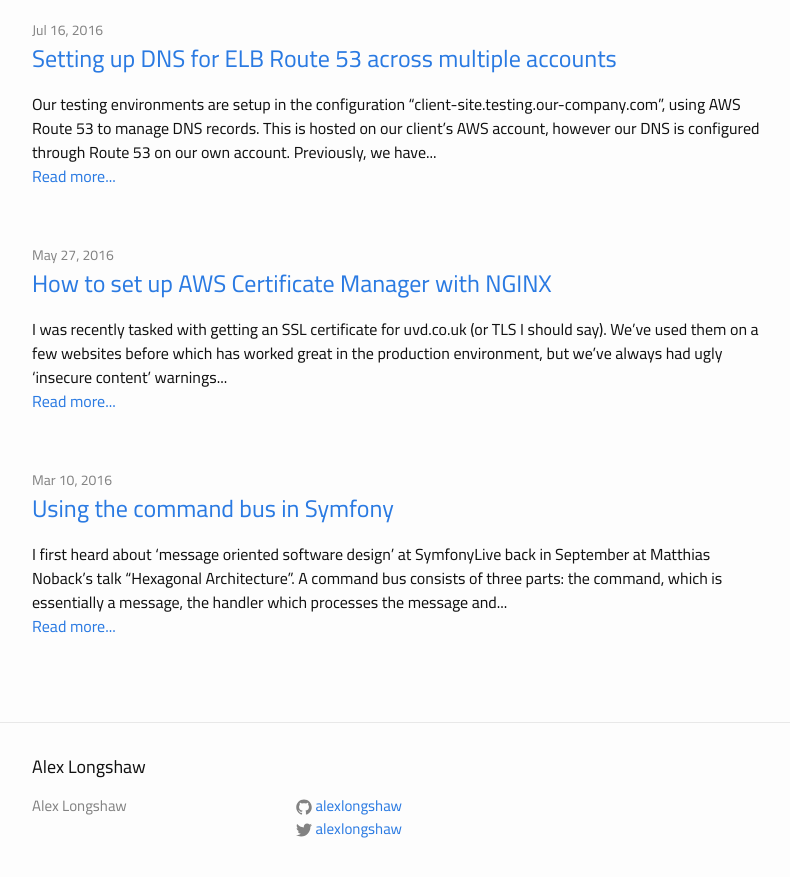
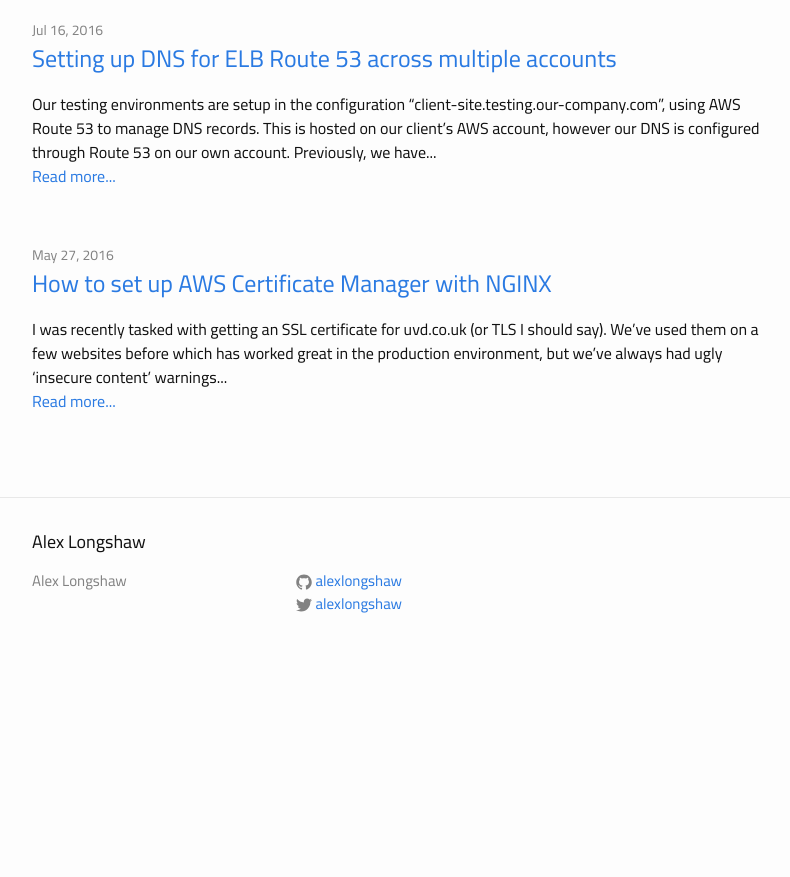
Before and after one commit to alexlongshaw/alexlongshaw.github.io, a Jekyll site: the page built from index.html, in a window 1280 px wide and 900 px high, scrolled down 834 px. Shown: the top 877 px of the window, without its empty margins (238-1028 px from the left). Built offline with Jekyll 4.4.1, drawn with Linux system fonts in a browser that asks for light colours; after the commit the page ends 1509 px from its top, so only the background shows below that.

Commit message:
Remove post, update URL structure

```diff
--- a/_config.yml
+++ b/_config.yml
@@ -2,6 +2,7 @@
 title: Alex Longshaw
 email: alexlongshaw@gmail.com
 description: > # this means to ignore newlines until "baseurl:"
+permalink: /:year/:title
 
 baseurl: "" # the subpath of your site, e.g. /blog
 url: "https://www.alexlongshaw.com" # the base hostname & protocol for your site
--- a/_posts/2016-03-10-using-the-command-bus-in-symfony.md
+++ /dev/null
@@ -1,12 +0,0 @@
----
-layout: post
-title:  "Using the command bus in Symfony"
-date:   2016-03-10 12:30:34 +0000
-link:   https://www.uvd.co.uk/blog/using-the-command-bus-in-symfony/
-categories: symfony
-disqus_id: 7488d24d-6a37-46c1-a6f2-9727bad86e5a
----
-
-I first heard about ‘message oriented software design’ at SymfonyLive back in September at Matthias Noback’s talk
-“Hexagonal Architecture”. A command bus consists of three parts: the command, which is essentially a message, the
-handler which processes the message and the bus which sends the command to the correct handler.
```
Also changed, not shown: _posts/2016-11-07-how-we-do-remote-pair-programming.md (+1 -1 lines), about.md (+1 -1 lines).
